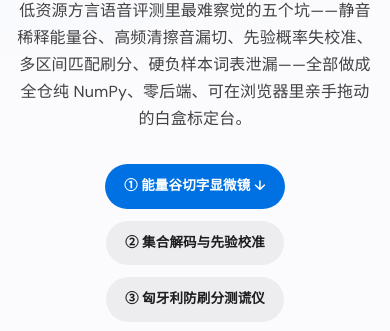
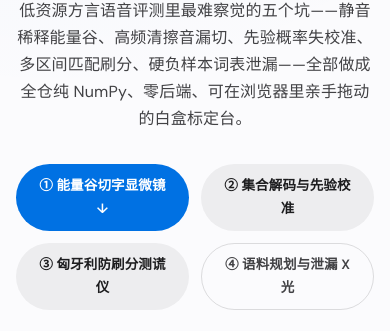
Before and after one commit to leeoisaboy/wu-speech-synthbench, a plain HTML site: page studio/index.html in a window 390 px wide. Shown: the part 446-777 px from the top of the page. Drawn offline with Linux system fonts and the light colour scheme.

Commit message:
style(studio): balance mobile hero actions

```diff
--- a/studio/static/studio.css
+++ b/studio/static/studio.css
@@ -931,3 +931,14 @@ canvas.stage { border-radius: 0; background: transparent; }
 .module__title {
   font-size: clamp(34px, 4.1vw, 54px);
 }
+
+@media (max-width: 920px) {
+  .hero__actions {
+    max-width: 620px;
+    margin-left: auto;
+    margin-right: auto;
+  }
+  .hero__actions .btn {
+    flex: 1 1 calc(50% - 6px);
+  }
+}
```
Also changed, not shown: 1 other file.
